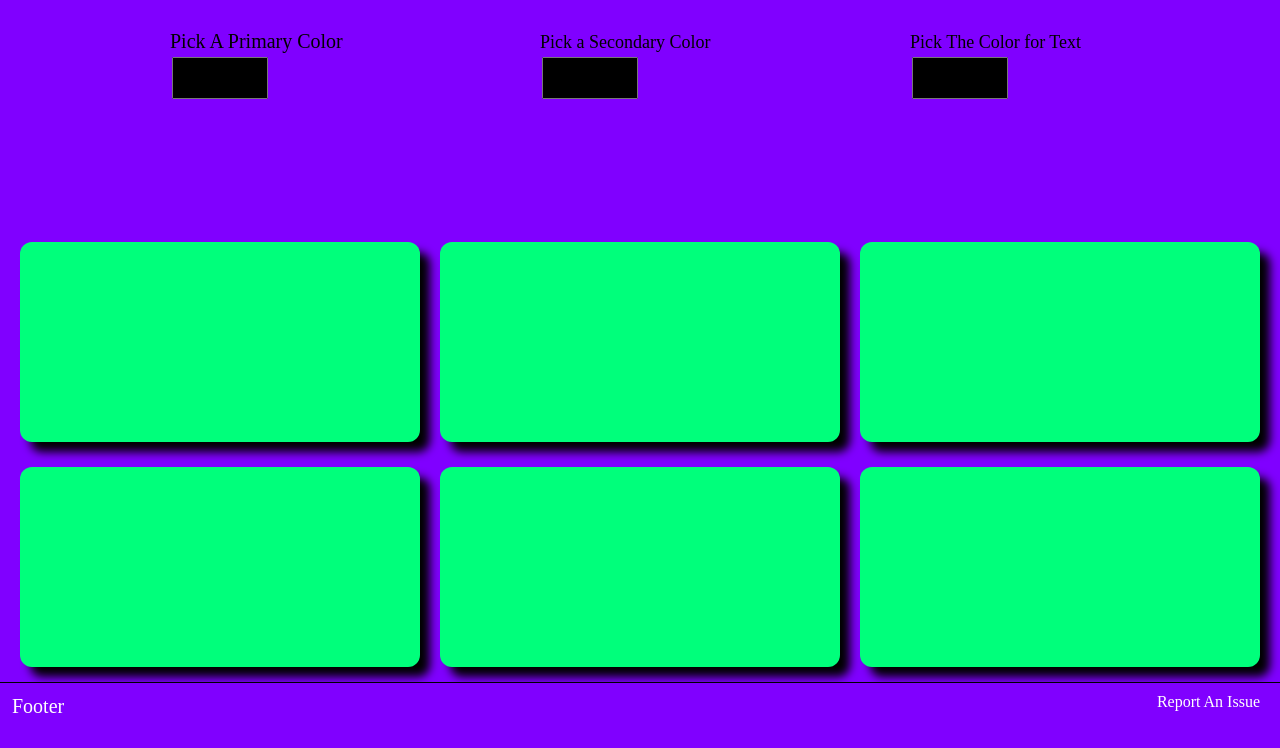
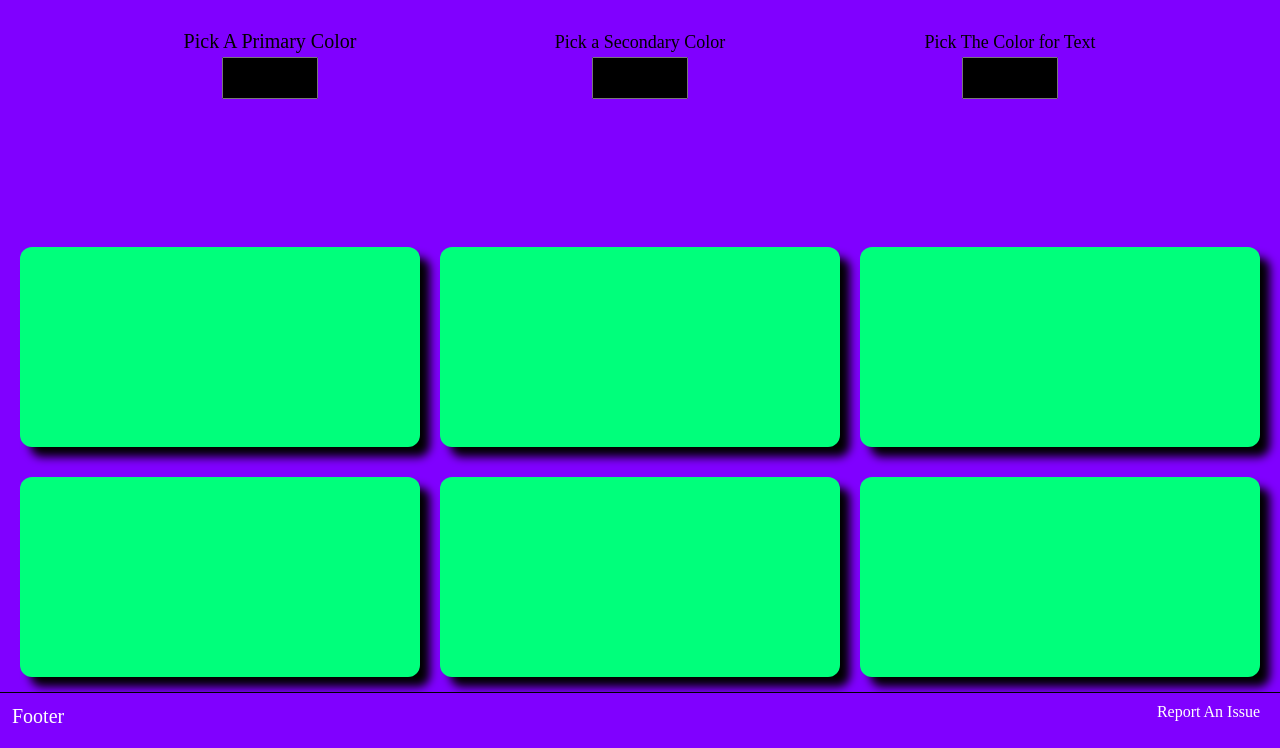
Before and after one commit to Muhammad-Fardin/ThemeScheme, a website built with Vite: page index.html in a window 1280 px wide. Shown: the part 52-800 px from the top of the page. Built offline with nearby package versions, Linux system fonts and the light colour scheme.

Commit message:
Update style.css

```diff
--- a/css/style.css
+++ b/css/style.css
@@ -37,7 +37,7 @@ input[type="color"] {
   display: flex;
   justify-content: space-evenly;
   align-items: baseline;
-  height: 20%;
+  height: 15%;
   width: 100%;
   margin-top: 2rem;
 }
@@ -45,16 +45,19 @@ input[type="color"] {
 .primary {
   width: 200px;
   height: 200px;
+  text-align: center;
 }
 
 .text {
   width: 200px;
   height: 200px;
+  text-align: center;
 }
 
 .secondary {
   width: 200px;
   height: 200px;
+  text-align: center;
 }
 
 .layout {
@@ -67,7 +70,7 @@ input[type="color"] {
   width: 400px;
   height: 200px;
   margin-bottom: 15px;
-  margin-top: 10px;
+  margin-top: 15px;
   padding: 20px;
   background-color: var(--secondary-color);
   border-radius: 12px;
@@ -75,7 +78,7 @@ input[type="color"] {
 }
 
 .box:hover {
-  box-shadow: -10px -10px 10px cyan;
+  box-shadow: -10px -10px 10px black;
 
 }
 
```
